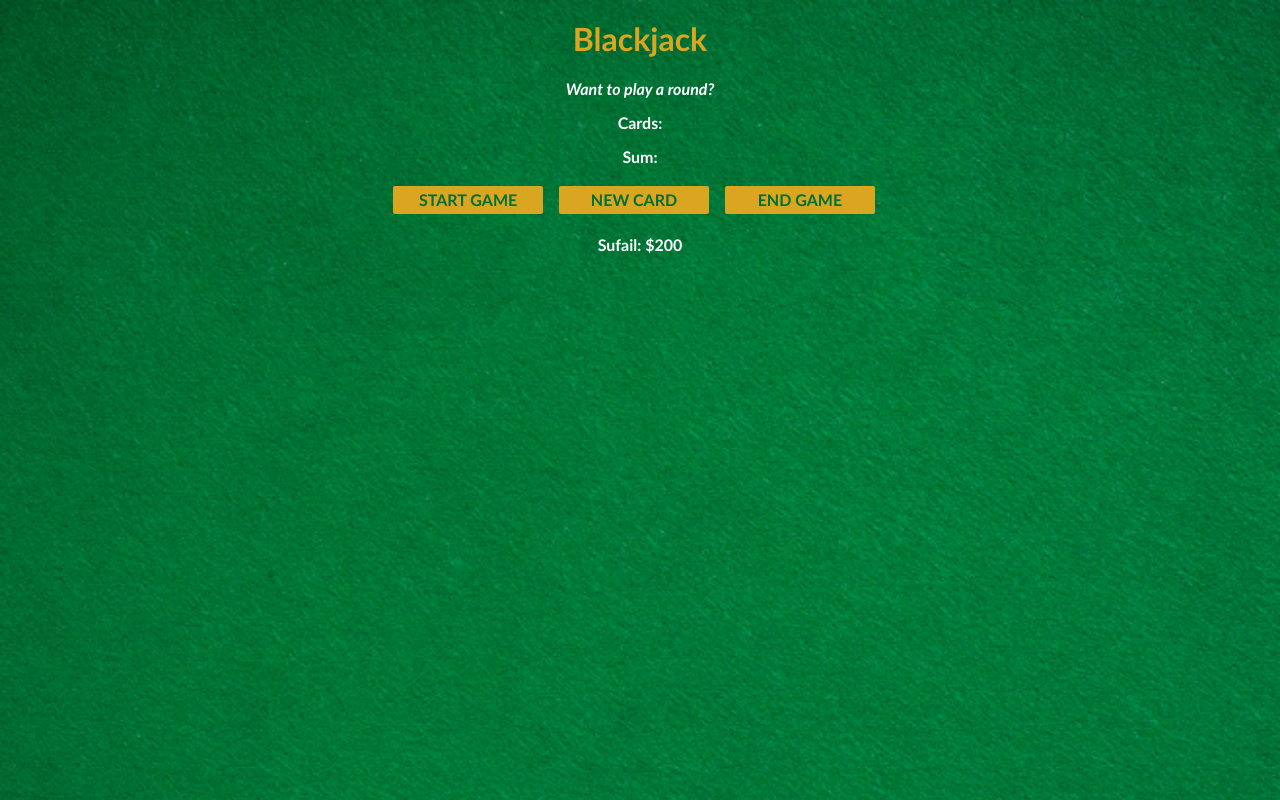
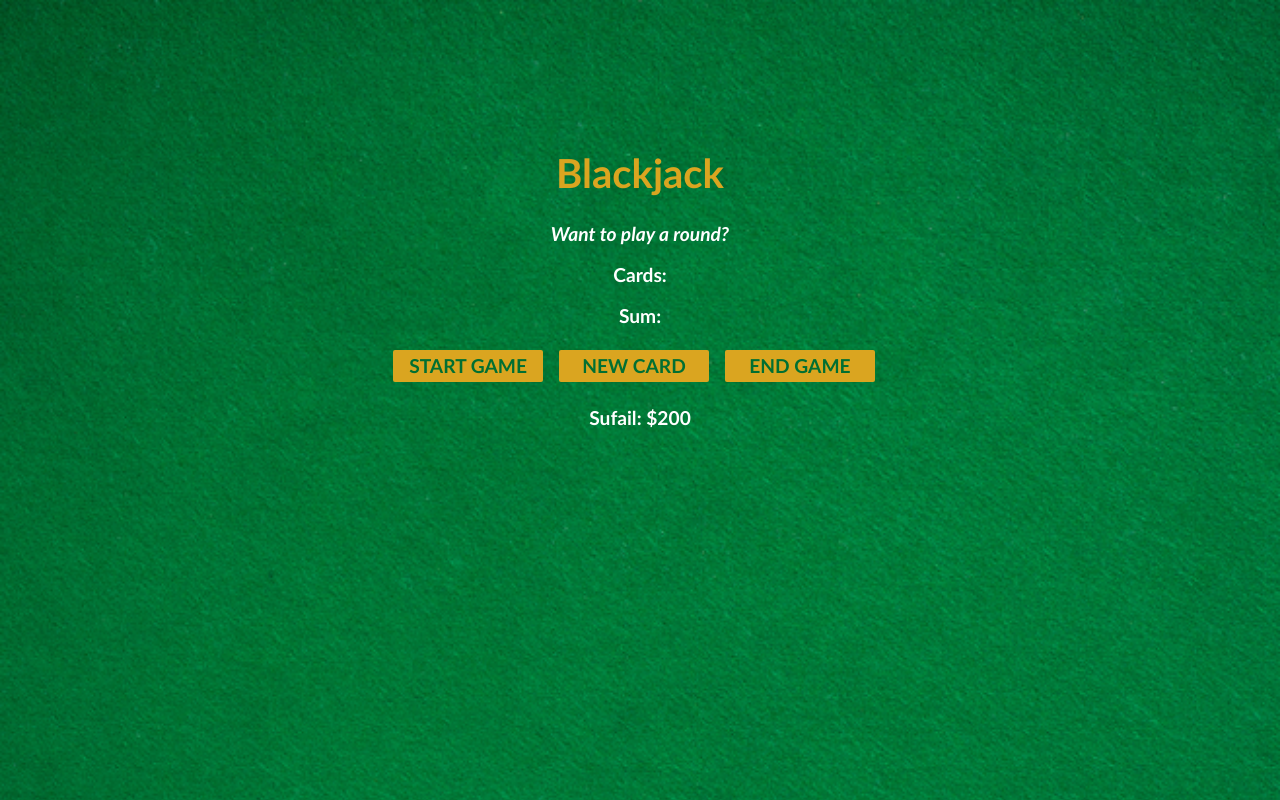
Before and after one commit to Sufail07/BlackJack, a plain HTML site: page index.html in a window 1280 px wide. Drawn offline with nearby package versions, Linux system fonts and the light colour scheme.

Commit message:
Update index.css

```diff
--- a/index.css
+++ b/index.css
@@ -5,10 +5,15 @@ body {
     font-weight: bold;
     color: white;
     text-align: center;
+    margin-top: 150px;
 }
 
 h1 {
     color: goldenrod;
+    font-size: 2.5rem;
+}
+p {
+    font-size: 1.2rem;
 }
 
 #message-el {
@@ -21,7 +26,8 @@ button {
     background: goldenrod;
     padding-top: 5px;
     padding-bottom: 5px;
-    font-weight: bold;
+    font-weight: bolder;
+    font-size: larger;
     border: none;
     border-radius: 2px;
     margin-bottom: 6px;
```
